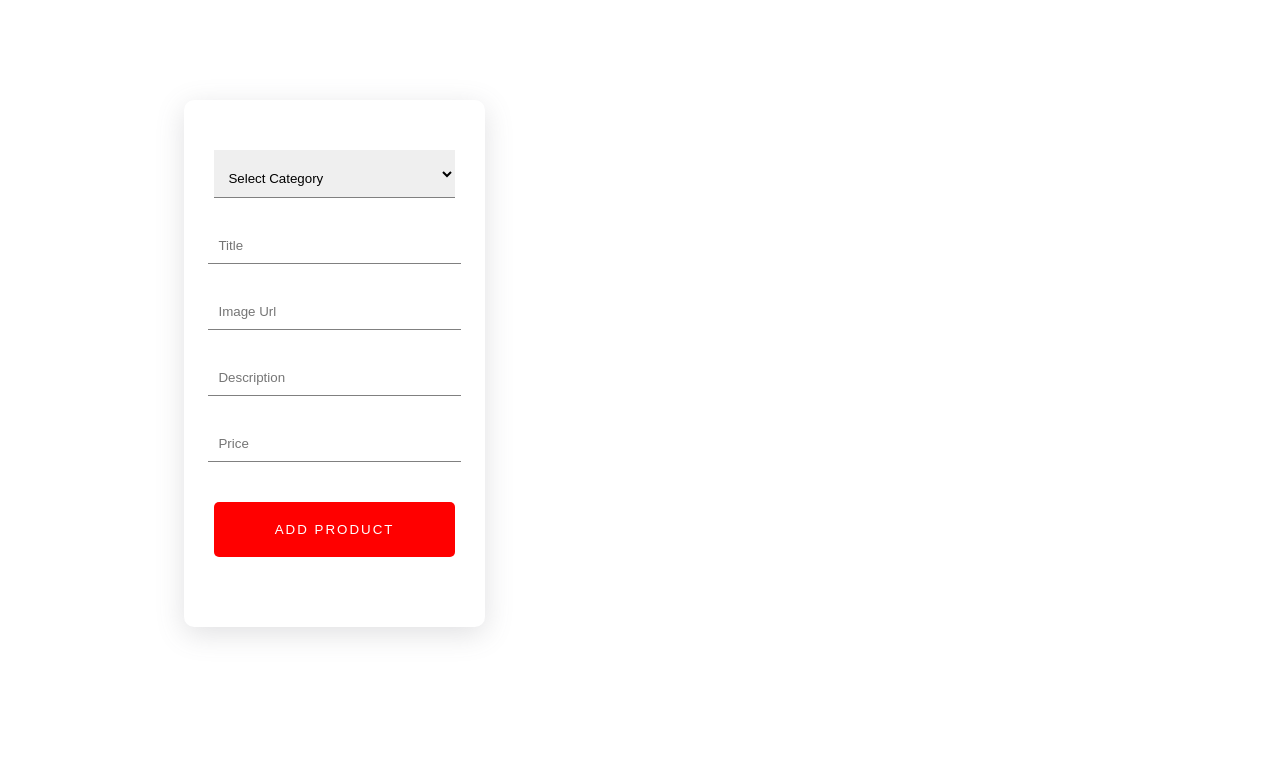
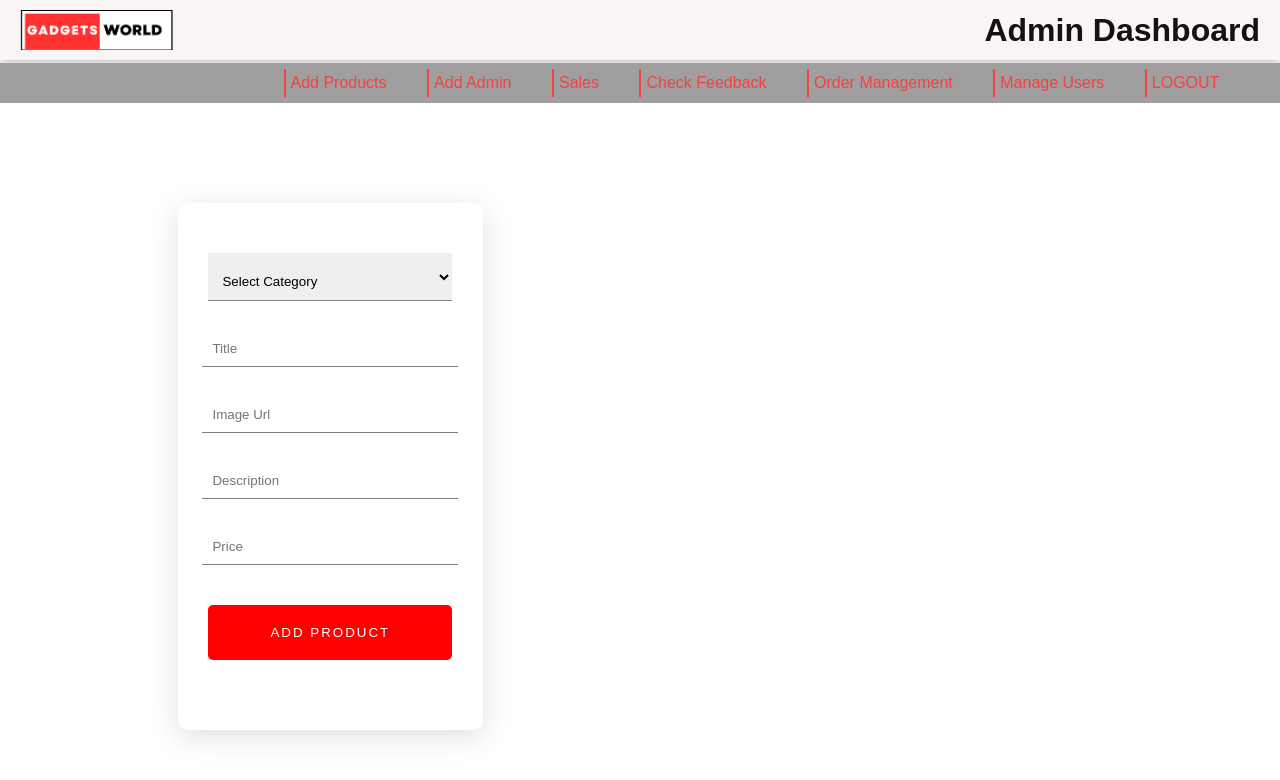
Before and after one commit to aamirfarookh/Gadgets-World, a website: page adminAddProduct.html in a window 1280 px wide. Drawn offline with Linux system fonts and the light colour scheme.

Commit message:
added nav bar to admin add product page

```diff
--- a/adminAddProduct.html
+++ b/adminAddProduct.html
@@ -6,7 +6,66 @@
     <meta name="viewport" content="width=device-width, initial-scale=1.0">
     <title>Add Product</title>
     <style>
-         #container{
+        body {
+      font-family: Arial, sans-serif;
+      margin: 0;
+      padding: 0;
+      /* background:url("https://images.unsplash.com/photo-1650016883397-1225cb4e47b1?ixlib=rb-4.0.3&ixid=MnwxMjA3fDB8MHxwaG90by1wYWdlfHx8fGVufDB8fHx8&auto=format&fit=crop&w=1170&q=80");
+      background-position:center;
+      background-repeat: no-repeat;
+      background-size: cover;
+      height:100vh; */
+    }
+    header {
+        background-color: #faf5f5;
+        box-shadow: rgba(0, 0, 0, 0.24) 0px 3px 8px;
+      color: #121212;
+      display: flex;
+      justify-content: space-between;
+      align-items: center;
+      height: 60px;
+      padding: 0 20px;
+      margin-bottom: 0.2rem;
+      /* background: transparent; */
+    }
+    header img {
+      height: 40px;
+    }
+    nav {
+      background-color: #a09e9e;
+      display: flex;
+      justify-content: space-between;
+      align-items: center;
+      height: 40px;
+      padding: 0 20px;
+      /* background: transparent; */
+    }
+    nav ul {
+        width:80%;
+      list-style: none;
+      margin: 0;
+      padding: 0;
+      display: flex;
+      justify-content: space-evenly;
+      background-color: #a09e9e;
+      /* background: transparent; */
+      color:rgb(242, 66, 66);
+    }
+    nav li {
+      margin-right: 20px;
+      border-left: 2px solid rgb(242, 66, 66);
+      padding:5px;
+    }
+    nav a{
+        text-decoration: none;
+        color:rgb(242, 66, 66)
+    }
+    nav a:hover{
+        text-decoration: underline;
+    }
+
+
+    #container{
         width:80%;
         margin: auto;
         margin-top:100px;
@@ -57,7 +116,7 @@
         letter-spacing: 2px;
     }
 
-    #container2 {
+#container2 {
     width: 80%;
 }
  #container2>div {
@@ -83,6 +142,23 @@ width: 60%;
     </style>
 </head>
 <body>
+     <header>
+    <img src="logo.png" alt="Logo">
+    <h1>Admin Dashboard</h1>
+  </header>
+  <nav>
+    <p id="admin-name"></p>
+    <ul>
+      <li><a href="#">Add Products</a></li>
+      <li><a href="admin_signup.html">Add Admin</a></li>
+      <li><a href="#">Sales</a></li>
+      <li><a href="#">Check Feedback</a></li>
+      <li><a href="#">Order Management</a></li>
+      <li><a href="">Manage Users</a></li>
+      <li><a href="admin_login.html">LOGOUT</a></li>
+    </ul>
+
+  </nav>
     <div id="container">
 
         <div>
```
